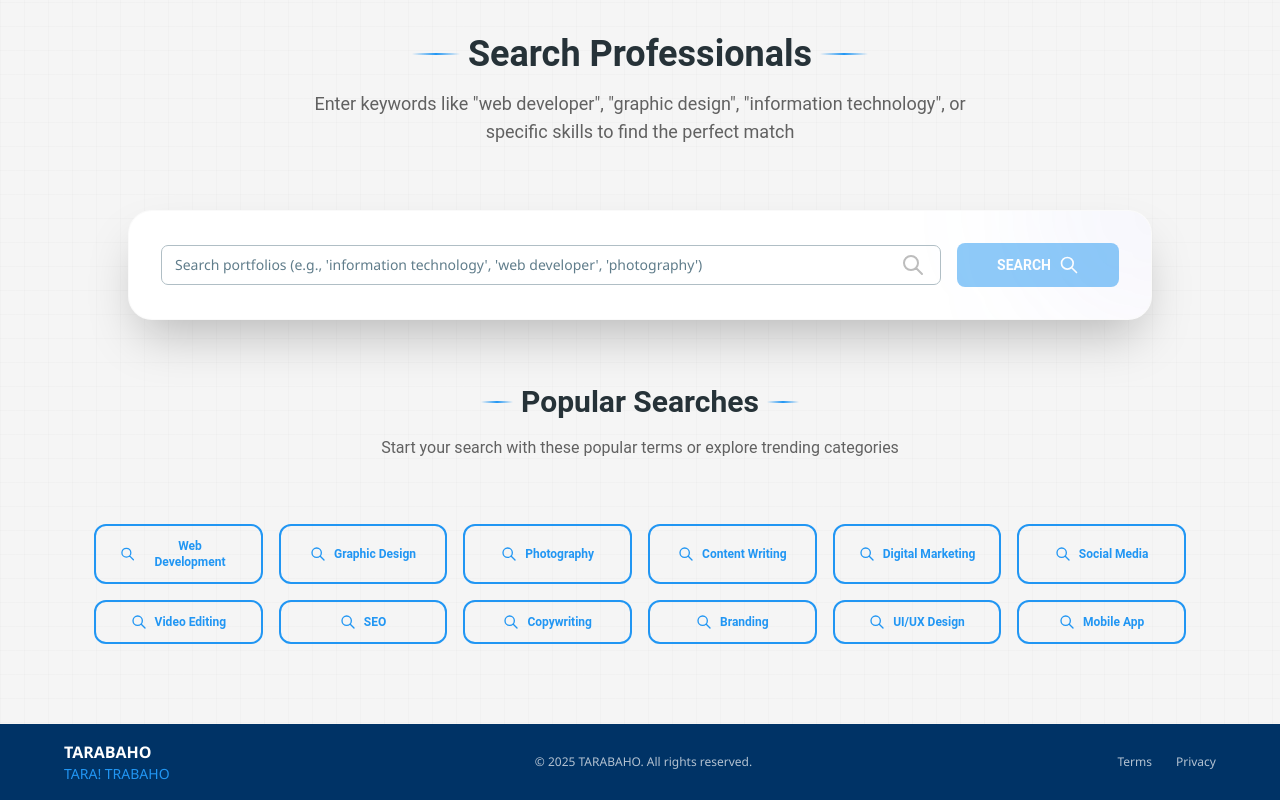
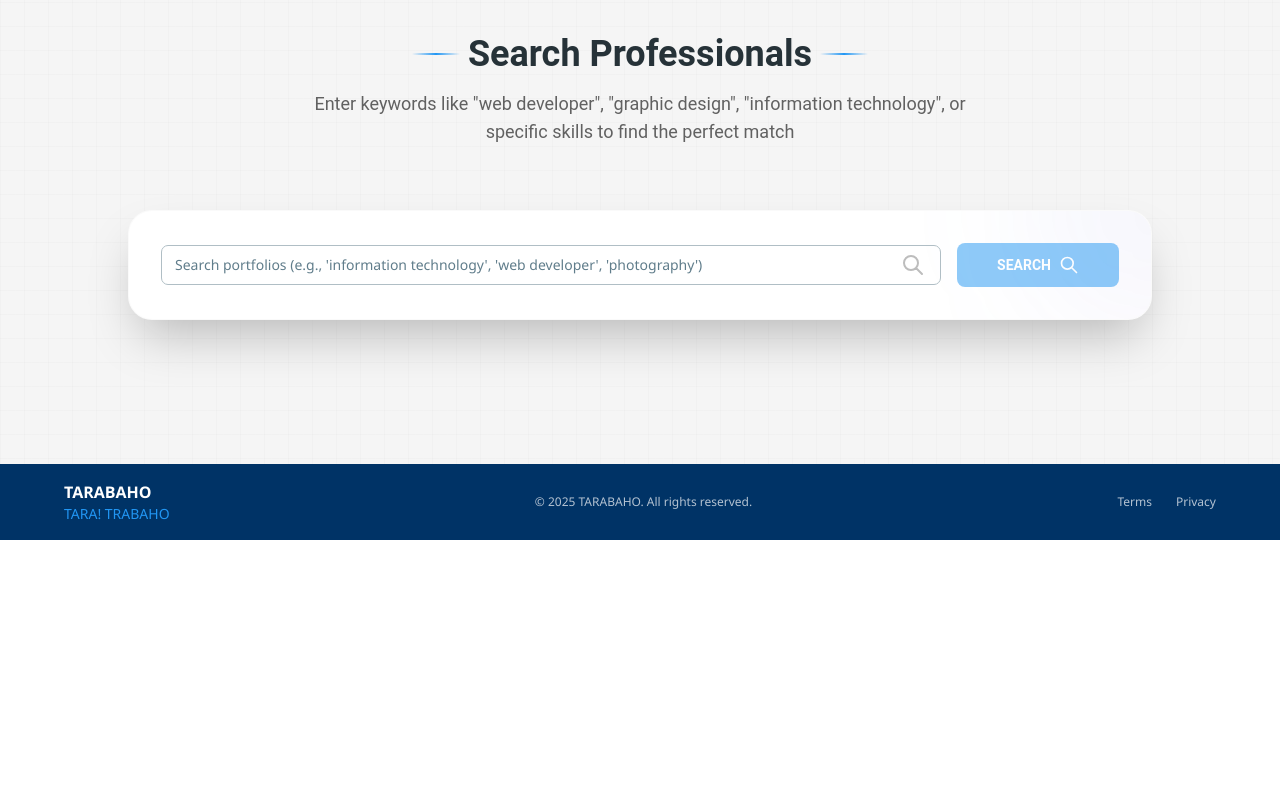
Before and after one commit to biodio332/Tarabaho, a React (Vite) app in the folder tarabahofrontend_web/: page /user-browse in a window 1280 px wide. Shown: the part 790-1590 px from the top of the page. After the commit the page ends 1330 px from the top, so only its background shows below. Built offline with nearby package versions, Linux system fonts and the light colour scheme.

Commit message:
Update in Userbrower
-changes of button
-removing popular searches

```diff
--- a/tarabahofrontend_web/src/pages/UserBrowse.jsx
+++ b/tarabahofrontend_web/src/pages/UserBrowse.jsx
@@ -393,10 +393,10 @@ const Browse = () => {
                                 size="md"
                                 color="blue"
                                 variant="gradient"
-                                className="font-semibold shadow-xl hover:shadow-2xl w-full py-3 text-sm"
+                                className="font-semibold shadow-xl hover:shadow-2xl w-full py-3 text-sm flex items-center justify-center"
                                 fullWidth
                               >
-                                View Portfolio
+                                <span>View Portfolio</span>
                                 <svg className="w-5 h-5 ml-2" fill="none" stroke="currentColor" viewBox="0 0 24 24">
                                   <path strokeLinecap="round" strokeLinejoin="round" strokeWidth={2} d="M9 5l7 7-7 7" />
                                 </svg>
@@ -439,9 +439,6 @@ const Browse = () => {
                         className="font-semibold px-8 py-3 shadow-lg hover:shadow-xl transition-all duration-200"
                         size="lg"
                       >
-                        <svg className="w-5 h-5 mr-2" fill="none" stroke="currentColor" viewBox="0 0 24 24">
-                          <path strokeLinecap="round" strokeLinejoin="round" strokeWidth={2} d="M4 4v5h.582m15.356 2A8.001 8.001 0 004.582 9m0 0H9m11 11v-5h-.581m0 0a8.003 8.003 0 01-15.357-2m15.357 2H15" />
-                        </svg>
                         New Search
                       </Button>
                     </div>
@@ -450,52 +447,6 @@ const Browse = () => {
               </div>
             )}
 
-            {/* Popular Searches Section (when no results shown) */}
-            {!showResults && (
-              <div className="max-w-6xl mx-auto">
-                <div className="text-center mb-16">
-                  <div className="inline-flex items-center gap-2 mb-4">
-                    <div className="w-8 h-0.5 bg-gradient-to-r from-transparent via-blue-500 to-transparent"></div>
-                    <Typography variant="h4" color="blue-gray" className="font-bold text-2xl md:text-3xl">
-                      Popular Searches
-                    </Typography>
-                    <div className="w-8 h-0.5 bg-gradient-to-r from-transparent via-blue-500 to-transparent"></div>
-                  </div>
-                  <Typography color="gray" className="text-base font-normal">
-                    Start your search with these popular terms or explore trending categories
-                  </Typography>
-                </div>
-
-                <div className="grid grid-cols-2 md:grid-cols-3 lg:grid-cols-4 xl:grid-cols-6 gap-4">
-                  {[
-                    'Web Development', 'Graphic Design', 'Photography',
-                    'Content Writing', 'Digital Marketing', 'Social Media',
-                    'Video Editing', 'SEO', 'Copywriting', 'Branding',
-                    'UI/UX Design', 'Mobile App'
-                  ].map((term, index) => (
-                    <Button
-                      key={term}
-                      variant="outlined"
-                      color="blue"
-                      size="md"
-                      className="font-semibold hover:bg-blue-50 hover:border-blue-300 hover:shadow-md hover:scale-105 transition-all duration-200 capitalize py-3 border-2 rounded-xl"
-                      onClick={() => {
-                        setSearchQuery(term)
-                        handleSearch()
-                      }}
-                      style={{ animationDelay: `${index * 50}ms` }}
-                    >
-                      <span className="flex items-center justify-center gap-2">
-                        <svg className="w-4 h-4" fill="none" stroke="currentColor" viewBox="0 0 24 24">
-                          <path strokeLinecap="round" strokeLinejoin="round" strokeWidth={2} d="M21 21l-6-6m2-5a7 7 0 11-14 0 7 7 0 0114 0z" />
-                        </svg>
-                        {term}
-                      </span>
-                    </Button>
-                  ))}
-                </div>
-              </div>
-            )}
           </div>
         </div>
 
```
